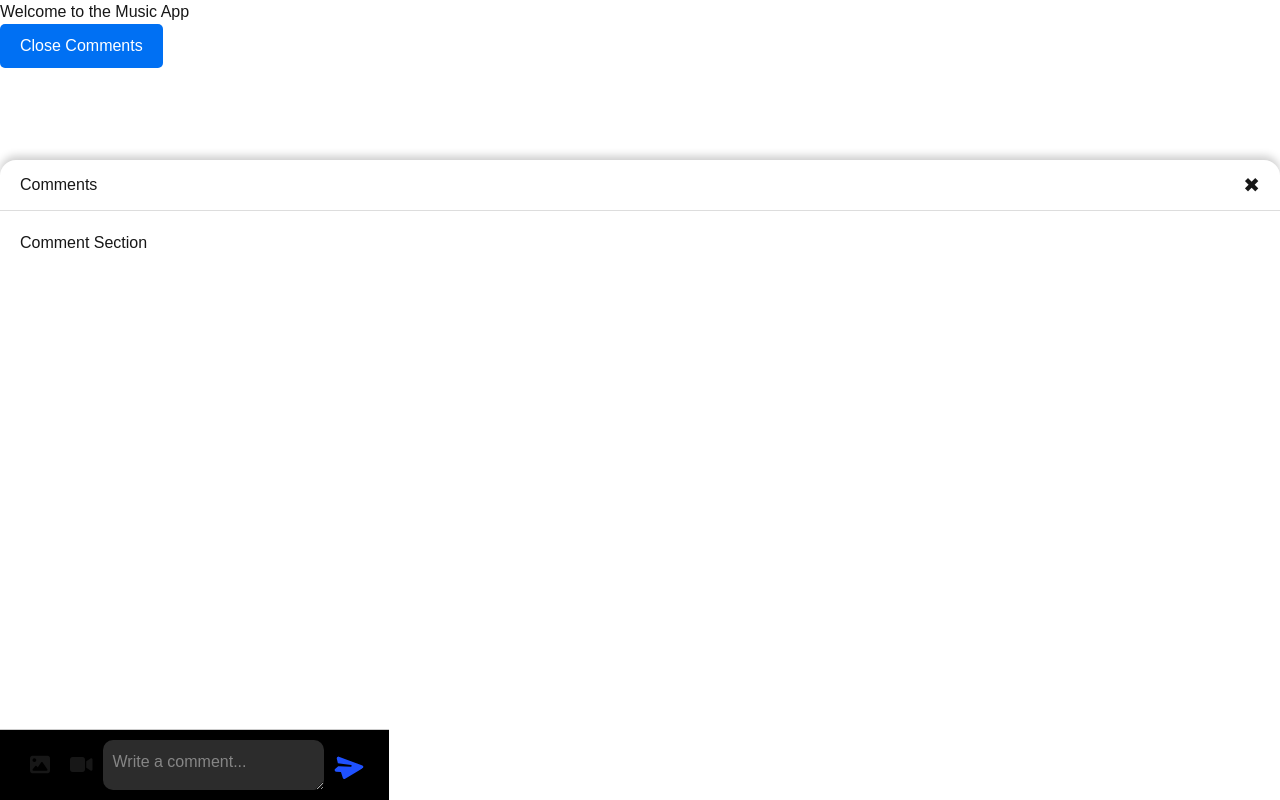
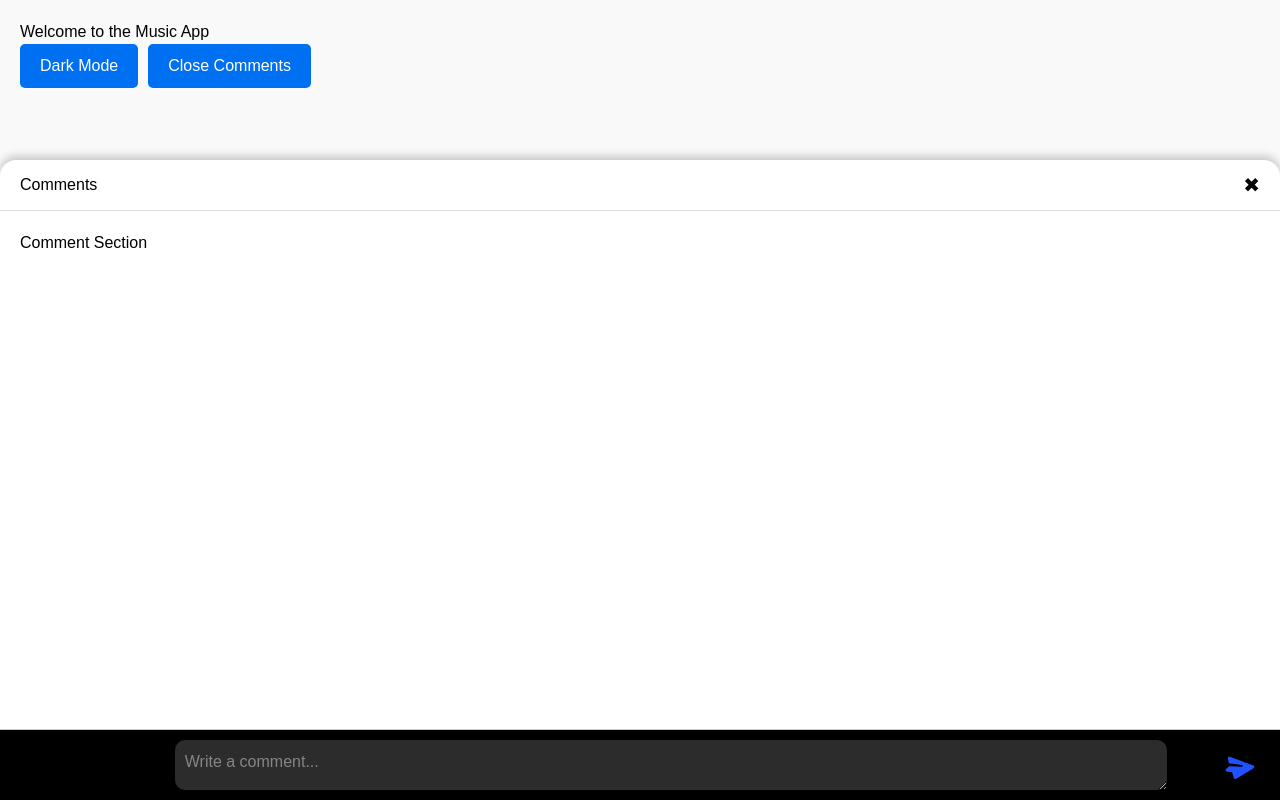
Before and after one commit to CodeNova5/Tuneflix, a Next.js app: page / in a window 1280 px wide. Both pictures are taken after a click on the button "Open Comments". Built offline with nearby package versions, Linux system fonts and the light colour scheme; no server answers.

Commit message:
adjust nonsense

```diff
--- a/app/page.tsx
+++ b/app/page.tsx
@@ -5,20 +5,46 @@ import CommentSection from "../components/CommentSection";
 
 export default function Home() {
   const [isModalOpen, setIsModalOpen] = useState(false);
+  const [isDarkMode, setIsDarkMode] = useState(false);
 
   const toggleModal = () => {
     setIsModalOpen(!isModalOpen);
   };
 
+  const toggleDarkMode = () => {
+    setIsDarkMode(!isDarkMode);
+  };
+
   return (
-    <div>
+    <div
+      style={{
+        backgroundColor: isDarkMode ? "#121212" : "#f9f9f9",
+        color: isDarkMode ? "#ffffff" : "#000000",
+        minHeight: "100vh",
+        padding: "20px",
+      }}
+    >
       <h1>Welcome to the Music App</h1>
+      <button
+        onClick={toggleDarkMode}
+        style={{
+          padding: "10px 20px",
+          backgroundColor: isDarkMode ? "#333333" : "#0070f3",
+          color: "#ffffff",
+          border: "none",
+          borderRadius: "5px",
+          cursor: "pointer",
+          marginRight: "10px",
+        }}
+      >
+        {isDarkMode ? "Light Mode" : "Dark Mode"}
+      </button>
       <button
         onClick={toggleModal}
         style={{
           padding: "10px 20px",
-          backgroundColor: "#0070f3",
-          color: "#fff",
+          backgroundColor: isDarkMode ? "#333333" : "#0070f3",
+          color: "#ffffff",
           border: "none",
           borderRadius: "5px",
           cursor: "pointer",
@@ -35,7 +61,8 @@ export default function Home() {
             left: 0,
             width: "100%",
             height: "80%",
-            backgroundColor: "#fff",
+            backgroundColor: isDarkMode ? "#1e1e1e" : "#ffffff",
+            color: isDarkMode ? "#ffffff" : "#000000",
             boxShadow: "0 -4px 8px rgba(0, 0, 0, 0.2)",
             borderTopLeftRadius: "16px",
             borderTopRightRadius: "16px",
@@ -49,7 +76,7 @@ export default function Home() {
               justifyContent: "space-between",
               alignItems: "center",
               padding: "10px 20px",
-              borderBottom: "1px solid #ddd",
+              borderBottom: isDarkMode ? "1px solid #444" : "1px solid #ddd",
             }}
           >
             <h2>Comments</h2>
@@ -59,6 +86,7 @@ export default function Home() {
                 backgroundColor: "transparent",
                 border: "none",
                 fontSize: "20px",
+                color: isDarkMode ? "#ffffff" : "#000000",
                 cursor: "pointer",
               }}
             >
--- a/components/CommentSection.js
+++ b/components/CommentSection.js
@@ -635,7 +635,7 @@ const CommentSection = () => {
 
       </div>
       <h1 className={styles.commentTitle}>Comment Section</h1>
-      <div style={{ position: "fixed", bottom: "0", left: "0", width: "100%;", backgroundColor: "black", display: "flex", alignItems: "center", justifyContent: "space-between", padding: "10px 20px", borderTop: "1px solid #ccc" }}>
+      <div style={{ position: "fixed", bottom: "0", left: "0", width: "100%", backgroundColor: "black", display: "flex", alignItems: "center", justifyContent: "space-between", padding: "10px 20px", borderTop: "1px solid #ccc" }}>
         <div id="previewContainer" className="previewContainer"></div>
         <label className={styles.commentLabel} onClick={() => imageInputRef.current.click()}>
           <i className="fas fa-image"></i>
```
